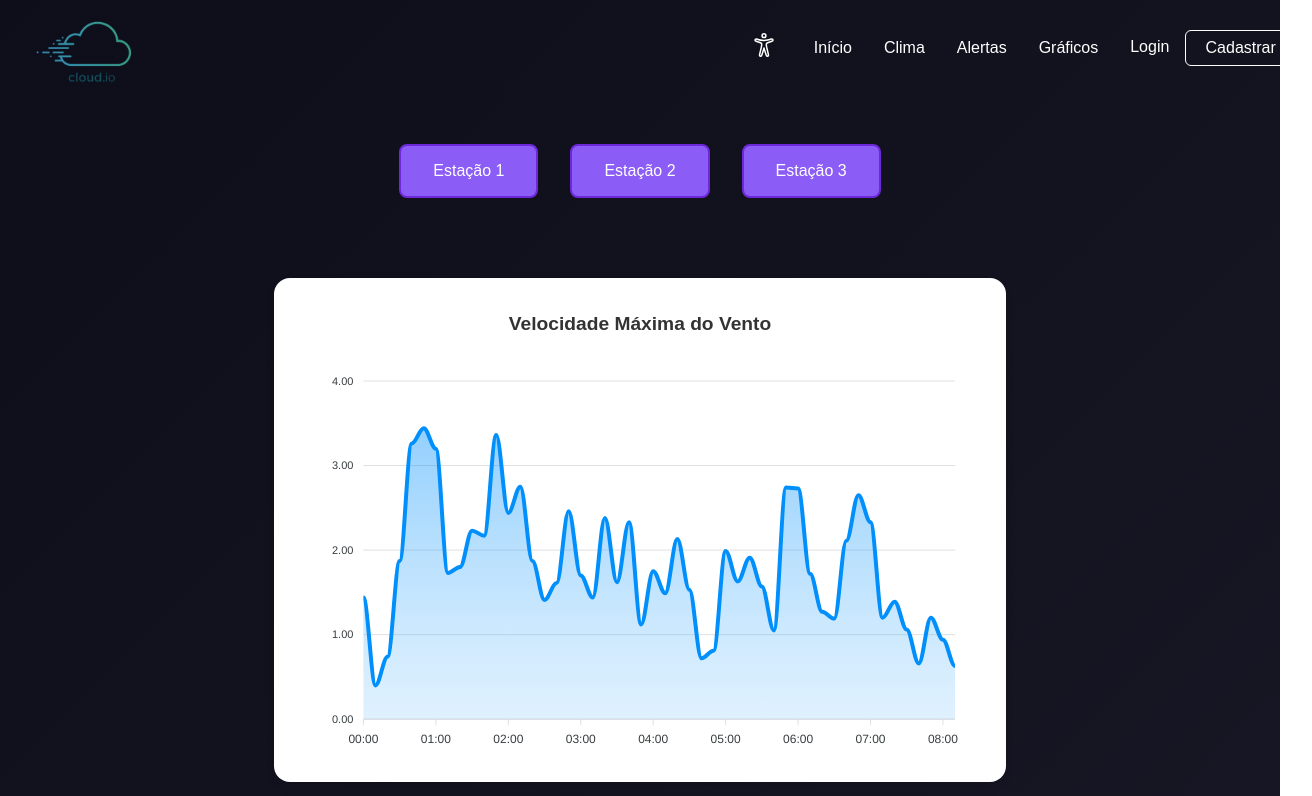
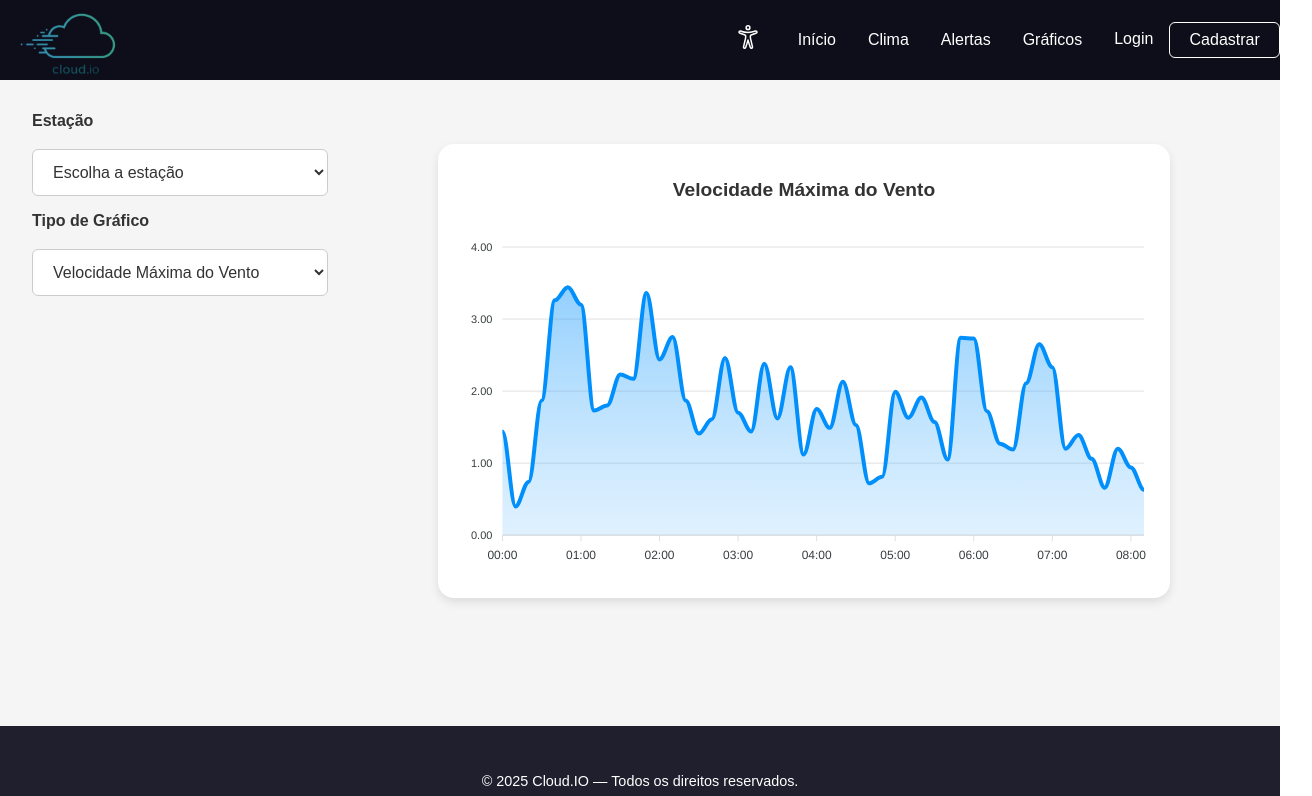
Before and after one commit to AndreHVentura/Cloud.io, a React (Create React App) app in the folder front/: page /graphic in a window 1280 px wide. Shown: the top 796 px of the page, 1312 px wide, since content can reach past the window. Built offline with nearby package versions, Linux system fonts and the light colour scheme; what @react-pdf/renderer would draw is missing.

Commit message:
estilo final da pagina web

```diff
--- a/front/src/components/pagina/AlertsP.tsx
+++ b/front/src/components/pagina/AlertsP.tsx
@@ -9,12 +9,13 @@ import {
 } from "react-leaflet";
 import { LatLngTuple } from "leaflet";
 import styled from "styled-components";
-import { NavLink } from "react-router-dom";
-import Logo_minimalista from "../../logo/Logo_minimalista.png";
+import Footer from "../pagina/Footer";
 import NavbarPI from "../perfil/NavbarPI";
 
-export default function AlertsP({ background = "navblue" }) {
-  const [selectedStation, setSelectedStation] = useState<"station1" | "station2" | "station3">("station1");
+export default function AlertsP() {
+  const [selectedStation, setSelectedStation] = useState<
+    "station1" | "station2" | "station3"
+  >("station1");
 
   const positions = {
     station1: [-21.039668, -46.060912] as LatLngTuple,
@@ -22,24 +23,28 @@ export default function AlertsP({ background = "navblue" }) {
     station3: [-20.792253, -45.702784] as LatLngTuple,
   };
 
-
   return (
     <>
-
       <Container>
         <NavbarPI />
         <AlertsMain>
-        <ButtonGroup>
-          <StationButton onClick={() => setSelectedStation("station1")}>
-            Estação 1
-          </StationButton>
-          <StationButton onClick={() => setSelectedStation("station2")}>
-            Estação 2
-          </StationButton>
-          <StationButton onClick={() => setSelectedStation("station3")}>
-            Estação 3
-          </StationButton>
-        </ButtonGroup>
+          <LeftColumn>
+            <StationSelector
+              value={selectedStation}
+              onChange={(e) =>
+                setSelectedStation( e.target.value as "station1" | "station2" | "station3" )
+              }>
+              <StationOption value="station1">Estação 1</StationOption>
+              <StationOption value="station2">Estação 2</StationOption>
+              <StationOption value="station3">Estação 3</StationOption>
+            </StationSelector>
+            <AlertBox>
+              <strong>Alerta estação 1:</strong>
+              <br />
+              Ventos fortes
+            </AlertBox>
+          </LeftColumn>
+
           <AlertsMapDiv>
             <StyledMapContainer
               center={positions[selectedStation]}
@@ -87,6 +92,7 @@ export default function AlertsP({ background = "navblue" }) {
             </StyledMapContainer>
           </AlertsMapDiv>
         </AlertsMain>
+        <Footer />
       </Container>
     </>
   );
@@ -117,19 +123,41 @@ const Container = styled.div`
   background: linear-gradient(135deg, #0e0e1a, #1f1f2e);
 `;
 
+const LeftColumn = styled.div`
+  display: flex;
+  flex-direction: column;
+  gap: 1.5rem;
+  min-width: 250px;
+`;
+
+const AlertBox = styled.div`
+  flex: 1;
+  background-color: white;
+  border-radius: 12px;
+  padding: 1.5rem;
+  color: #1f1f2e;
+  font-size: 1rem;
+  font-family: "Poppins", sans-serif;
+  box-shadow: 0 4px 12px rgba(0, 0, 0, 0.1);
+  min-width: 250px;
+  max-width: 300px;
+  height: fit-content;
+`;
+
 const AlertsMain = styled.main`
   height: calc(100vh - 4rem);
   padding: 2rem;
   background-color: whitesmoke;
   display: flex;
-  flex-direction: column;
-  align-items: center;
+  flex-direction: row; /* <-- Linha horizontal */
+  justify-content: center;
+  align-items: flex-start;
   gap: 2rem;
 `;
 
 const AlertsMapDiv = styled.div`
-  width: 100%;
-  height: 100%;
+  flex: 1;
+  height: 600px;
   border-radius: 1rem;
   overflow: hidden;
   box-shadow: 0 4px 10px rgba(0, 0, 0, 0.1);
@@ -141,25 +169,22 @@ const StyledMapContainer = styled(MapContainer)`
   width: 100%;
 `;
 
-const ButtonGroup = styled.div`
-  display: flex;
-  justify-content: center;
-  margin: 3rem 0;
-  gap: 2rem;
+const StationSelector = styled.select`
+  background-color: white;
+  border: 2px solid #6d28d9;
+  padding: 0.8rem 1.2rem;
+  border-radius: 8px;
+  font-size: 1rem;
+  font-family: "Poppins", sans-serif;
+  color: #1f1f2e;
+  cursor: pointer;
+  &:focus {
+    outline: none;
+    border-color: #8b5cf6;
+  }
 `;
 
-const StationButton = styled.button`
-  background-color: #8b5cf6;
-  color: white;
-  border: 2px solid #6d28d9;
-  padding: 1rem 2rem;
+const StationOption = styled.option`
   font-size: 1rem;
-  border-radius: 8px;
-  cursor: pointer;
-  transition: background 0.3s, transform 0.2s;
-
-  &:hover {
-    background-color: #6d28d9;
-    transform: scale(1.05);
-  }
+  color: #1f1f2e;
 `;
--- /dev/null
+++ b/front/src/components/pagina/ClimaSearch.tsx
@@ -0,0 +1,133 @@
+import { SetStateAction, useState } from "react";
+import styled from "styled-components";
+
+const cities = [
+  "Aguanil",
+  "Alfenas",
+  "Alpinópolis",
+  "Alterosa",
+  "Areado",
+  "Boa_Esperança",
+  "Cabo_Verde",
+  "Camacho",
+  "Campo_Belo",
+  "Campo_do_Meio",
+  "Campos_Gerais",
+  "Cana_Verde",
+  "Candeias",
+  "Capitólio",
+  "Carmo_do_Rio_Claro",
+  "Conceição_da_Aparecida",
+  "Coqueiral",
+  "Cristais",
+  "Divisa_Nova",
+  "Elói_Mendes",
+  "Fama",
+  "Formiga",
+  "Guapé",
+  "Ilicínea",
+  "Itaú_de_Minas",
+  "Juruaia",
+  "Lavras",
+  "Luminárias",
+  "Machado",
+  "Mato_Verde",
+  "Nova_Resende",
+  "Passos",
+  "São_João_Batista_do_Glória",
+  "São_José_da_Barra",
+];
+
+export default function ClimaSearch() {
+  const [selectedCity, setSelectedCity] = useState("");
+  const [searchQuery, setSearchQuery] = useState("");
+
+  const handleSelectChange = (e: {
+    target: { value: SetStateAction<string> };
+  }) => {
+    setSelectedCity(e.target.value);
+  };
+
+  const handleSearch = () => {
+    const city = searchQuery || selectedCity;
+    if (city) {
+      // Lógica para buscar o clima da cidade (API ou mock)
+      console.log("Buscar clima para:", city);
+    }
+  };
+
+  return (
+    <SearchContainer>
+      <SearchGroup>
+        <label htmlFor="city">Cidade:</label>
+        <SelectField
+          id="city"
+          value={selectedCity}
+          onChange={handleSelectChange}
+        >
+          <option value="">Selecione sua cidade</option>
+          {cities.map((city) => (
+            <option key={city} value={city}>
+              {city.replaceAll("_", " ")}
+            </option>
+          ))}
+        </SelectField>
+      </SearchGroup>
+      <SearchGroup>
+        <label htmlFor="search">Pesquisar:</label>
+        <SearchInput
+          type="text"
+          id="search"
+          placeholder="Digite o nome da cidade"
+          value={searchQuery}
+          onChange={(e) => setSearchQuery(e.target.value)}
+        />
+        <SearchButton onClick={handleSearch}>Buscar</SearchButton>
+      </SearchGroup>
+    </SearchContainer>
+  );
+}
+
+const SearchContainer = styled.div`
+  display: flex;
+  flex-direction: column;
+  gap: 1rem;
+  margin-bottom: 2rem;
+  padding: 1rem;
+  background: #f8f9fa;
+  border-radius: 8px;
+`;
+
+const SearchGroup = styled.div`
+  display: flex;
+  align-items: center;
+  gap: 0.5rem;
+
+  label {
+    font-weight: 600;
+    min-width: 80px;
+  }
+`;
+
+const SelectField = styled.select`
+  padding: 0.5rem;
+  border-radius: 5px;
+  border: 1px solid #ccc;
+  min-width: 200px;
+`;
+
+const SearchInput = styled.input`
+  padding: 0.5rem;
+  border-radius: 5px;
+  border: 1px solid #ccc;
+  flex: 1;
+`;
+
+const SearchButton = styled.button`
+  padding: 0.5rem 1rem;
+  background: #0e0e1a;
+  color: white;
+  border: none;
+  border-radius: 5px;
+  cursor: pointer;
+`;
--- a/front/src/components/pagina/graficosPa/ReservoirlevelChart.tsx
+++ b/front/src/components/pagina/graficosPa/ReservoirlevelChart.tsx
@@ -39,7 +39,7 @@ const ReservoirLevelChart: React.FC = () => {
   const options: ApexOptions = {
     chart: {
       height: 350,
-      type: 'bar'
+      type: 'bar',
     },
     tooltip: {
       enabled: true,
@@ -47,7 +47,8 @@ const ReservoirLevelChart: React.FC = () => {
       intersect: false,
       y: {
         formatter: (val: number) => `${val} litros`
-      }
+      },
+      theme: 'dark'
     },
     plotOptions: {
       bar: {
@@ -56,7 +57,10 @@ const ReservoirLevelChart: React.FC = () => {
     },
     colors: ['#00E396'],
     dataLabels: {
-      enabled: true
+      enabled: true,
+      style: {
+        colors: ['#535353']
+      }
     },
     yaxis: {
       min: 0,
--- a/front/src/components/pagina/graficosPa/WaveheightChart.tsx
+++ b/front/src/components/pagina/graficosPa/WaveheightChart.tsx
@@ -27,7 +27,8 @@ const WaveHeightChart = () => {
     tooltip: {
       x: {
         format: 'dd/MM/yy HH:mm'
-      }
+      },
+      theme: 'dark'
     }
   };
 
--- a/front/src/components/pagina/graficosPa/WindDirChart.tsx
+++ b/front/src/components/pagina/graficosPa/WindDirChart.tsx
@@ -59,7 +59,7 @@ const WindDirChart: React.FC = () => {
         blur: 1,
         left: 1,
         top: 1
-      }
+      },
     },
     stroke: {
       width: 2
@@ -72,6 +72,9 @@ const WindDirChart: React.FC = () => {
     },
     xaxis: {
       categories
+    },
+    tooltip: {
+    theme: 'dark'
     }
   };
 
--- a/front/src/components/pagina/graficosPa/WindpeakChart.tsx
+++ b/front/src/components/pagina/graficosPa/WindpeakChart.tsx
@@ -51,7 +51,8 @@ const WindPeakChart = () => {
     tooltip: {
       x: {
         format: 'dd/MM/yy HH:mm'
-      }
+      },
+      theme: 'dark'
     }
   };
 
@@ -62,7 +63,7 @@ const WindPeakChart = () => {
     }
   ];
 
-  return <ApexCharts options={options} series={series} type="area" height={400} width={650} />;
+  return <ApexCharts options={options} series={series} type="area" height={350} width={700} />;
 };
 
 export default WindPeakChart;
--- a/front/src/components/pagina/graficosPa/WindspeedChart.tsx
+++ b/front/src/components/pagina/graficosPa/WindspeedChart.tsx
@@ -45,7 +45,8 @@ const WindspeedChart = () => {
     tooltip: {
       x: {
         format: 'dd/MM/yy HH:mm'
-      }
+      },
+      theme: 'dark'
     }
   };
 
--- a/front/src/components/pagina/graphics.tsx
+++ b/front/src/components/pagina/graphics.tsx
@@ -1,49 +1,139 @@
+import { useState } from "react";
 import styled from "styled-components";
 import Graficsmodels from "./graphicsmodel";
 import NavbarPI from "../perfil/NavbarPI";
+import Footer from "../pagina/Footer";
 
+export default function Grafics(){
 
-export default function Grafics({ background = "navblue" }){
+  const [selectedStation, setSelectedStation] = useState<
+    "station1" | "station2" | "station3" | ""
+  >("");
 
-    return(
+  const [selectedChart, setSelectedChart] = useState<
+    "maxVel" | "dirVel" | "vel" | "onda" | "nivel"
+  >("maxVel");
+
+  return (
     <Container>
-      <NavbarPI />
-      <ButtonGroup>
-        <StationButton>Estação 1</StationButton>
-        <StationButton>Estação 2</StationButton>
-        <StationButton>Estação 3</StationButton>
-      </ButtonGroup>
-      <div><Graficsmodels/></div>
-      {/* <div><ReservoirLevelChart/></div> */}
+      <NavbarPI background="#0e0e1a" />
+      <Content>
+        <Sidebar>
+          <SelectGroup>
+            <Label>Estação</Label>
+            <Select
+              value={selectedStation}
+              onChange={(e) =>
+                setSelectedStation(
+                  e.target.value as "station1" | "station2" | "station3"
+                )
+              }
+            >
+              <option value="" disabled>
+                Escolha a estação
+              </option>
+              <option value="station1">Estação 1</option>
+              <option value="station2">Estação 2</option>
+              <option value="station3">Estação 3</option>
+            </Select>
+            <Label>Tipo de Gráfico</Label>
+            <Select
+              value={selectedChart}
+              onChange={(e) =>
+                setSelectedChart(
+                  e.target.value as
+                    | "maxVel"
+                    | "dirVel"
+                    | "vel"
+                    | "onda"
+                    | "nivel"
+                )
+              }
+            >
+              <option value="maxVel">Velocidade Máxima do Vento</option>
+              <option value="dirVel">Direção do Vento</option>
+              <option value="vel">Velocidade do Vento</option>
+              <option value="onda">Altura da Onda</option>
+              <option value="nivel">Nível do Reservatório</option>
+            </Select>
+             {selectedStation && (
+                <StationTitle>
+                  {selectedStation === "station1"
+                    ? "Estação 1"
+                    : selectedStation === "station2"
+                    ? "Estação 2"
+                    : "Estação 3"
+                  }
+                </StationTitle>
+              )}
+          </SelectGroup>
+        </Sidebar>
+        <GraphArea>
+          <Graficsmodels chartType={selectedChart} station={selectedStation} />
+        </GraphArea>
+      </Content>
+      <Footer />
     </Container>
-    );
+  );
 }
+
 const Container = styled.div`
-  background: linear-gradient(135deg, #0e0e1a, #1f1f2e);
+  background: whitesmoke;
   color: white;
   min-height: 100vh;
   font-family: "Poppins", sans-serif;
 `;
 
-const ButtonGroup = styled.div`
+const Content = styled.div`
   display: flex;
-  justify-content: center;
-  margin: 3rem 0;
+  flex-direction: row;
+  padding: 2rem;
   gap: 2rem;
+  justify-content: space-between;
 `;
 
-const StationButton = styled.button`
-  background-color: #8b5cf6;
-  color: white;
-  border: 2px solid #6d28d9;
-  padding: 1rem 2rem;
+const GraphArea = styled.div`
+  flex: 3;
+`;
+
+const Sidebar = styled.div`
+  flex: 1;
+  display: flex;
+  flex-direction: column;
+  align-items: flex-start;
+`;
+
+const StationTitle = styled.h2`
+  margin-top: 1rem;
+  color: #333;
+  font-size: 1.2rem;
+  font-weight: bold;
+`;
+
+const SelectGroup = styled.div`
+  display: flex;
+  flex-direction: column;
+  width: 100%;
+  gap: 1rem;
+`;
+
+const Label = styled.label`
+  color: #333;
+  font-weight: 600;
+  margin-bottom: 0.2rem;
+`;
+
+const Select = styled.select`
+  padding: 0.8rem 1rem;
+  border-radius: 6px;
+  border: 1px solid #ccc;
   font-size: 1rem;
-  border-radius: 8px;
-  cursor: pointer;
-  transition: background 0.3s, transform 0.2s;
+  background-color: white;
+  color: #333;
 
-  &:hover {
-    background-color: #6d28d9;
-    transform: scale(1.05);
+  &:focus {
+    outline: none;
+    border-color: #8b5cf6;
+    box-shadow: 0 0 0 2px rgba(139, 92, 246, 0.3);
   }
 `;
--- a/front/src/components/pagina/graphicsmodel.tsx
+++ b/front/src/components/pagina/graphicsmodel.tsx
@@ -5,44 +5,78 @@ import ReservoirLevelChart from './graficosPa/ReservoirlevelChart';
 import WaveHeightChart from './graficosPa/WaveheightChart';
 import WindspeedChart from './graficosPa/WindspeedChart';
 
+type Props = {
+  chartType: "maxVel" | "dirVel" | "vel" | "onda" | "nivel";
+  station: "station1" | "station2" | "station3" | "";
+};
 
-const Graficsmodels = () => {
+const Graficsmodels = ({ chartType, station }: Props) => {
+  const renderChart = () => { switch (chartType) { case "maxVel":
    return (
-    <Wrapper>
           <ChartRow>
             <ChartCard>
               <ChartTitle>Velocidade Máxima do Vento</ChartTitle>
               <WindPeakChart />
             </ChartCard>
           </ChartRow>
+        );
+      case "dirVel":
+        return (
           <ChartRow>
             <ChartCard>
               <ChartTitle>Direção do Vento</ChartTitle>
               <WindDirChart />
             </ChartCard>
           </ChartRow>
+        );
+      case "vel":
+        return (
           <ChartRow>
             <ChartCard>
               <ChartTitle>Velocidade do Vento</ChartTitle>
               <WindspeedChart />
             </ChartCard>
           </ChartRow>
+        );
+      case "onda":
+        return (
           <ChartRow>
             <ChartCard>
-          <ChartTitle>Altura das ondas</ChartTitle>
+              <ChartTitle>Altura das Ondas</ChartTitle>
               <WaveHeightChart />
             </ChartCard>
           </ChartRow>
+        );
+      case "nivel":
+        return (
           <ChartRow>
             <ChartCard>
-            <ChartTitle>Nível do reservatório</ChartTitle>
-            <ReservoirLevelChart/>
+              <ChartTitle>Nível do Reservatório</ChartTitle>
+              <ReservoirLevelChart />
             </ChartCard>
           </ChartRow>
+        );
+      default:
+        return null;
+    }
+  };
 
+  return (
+    <Wrapper>
+      {station && (
+        <h2 style={{ color: "#333", marginBottom: "1rem" }}>
+          {station === "station1"
+            ? "Estação 1"
+            : station === "station2"
+            ? "Estação 2"
+            : "Estação 3"}
+        </h2>
+      )}
+      {renderChart()}
     </Wrapper>
   );
 };
+
 
 export default Graficsmodels;
 
--- a/front/src/components/perfil/NavbarPI.tsx
+++ b/front/src/components/perfil/NavbarPI.tsx
@@ -30,7 +30,7 @@ const Navbar = styled.nav`
   display: flex;
   justify-content: space-between;
   align-items: center;
-  padding: 1rem 1rem;
+  padding: 0.5rem 0rem;
   width: 100%;
   height: 4rem;
   background-color: inherit; /* Herda da prop inline */
```
Also changed, not shown: front/src/pages/Climate.tsx (+26 -4 lines). Lines whose indentation alone changed are shown as unchanged.
